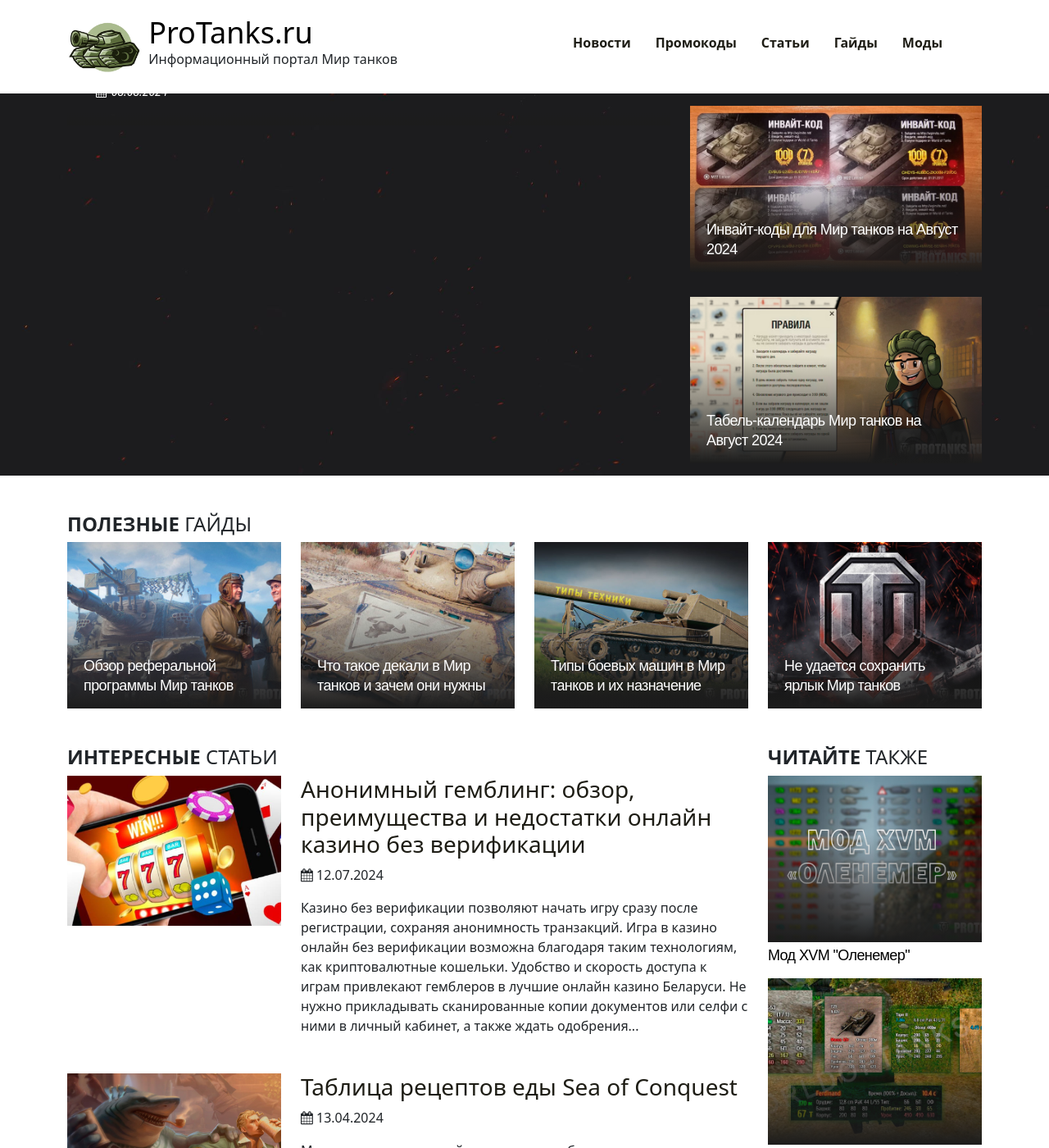
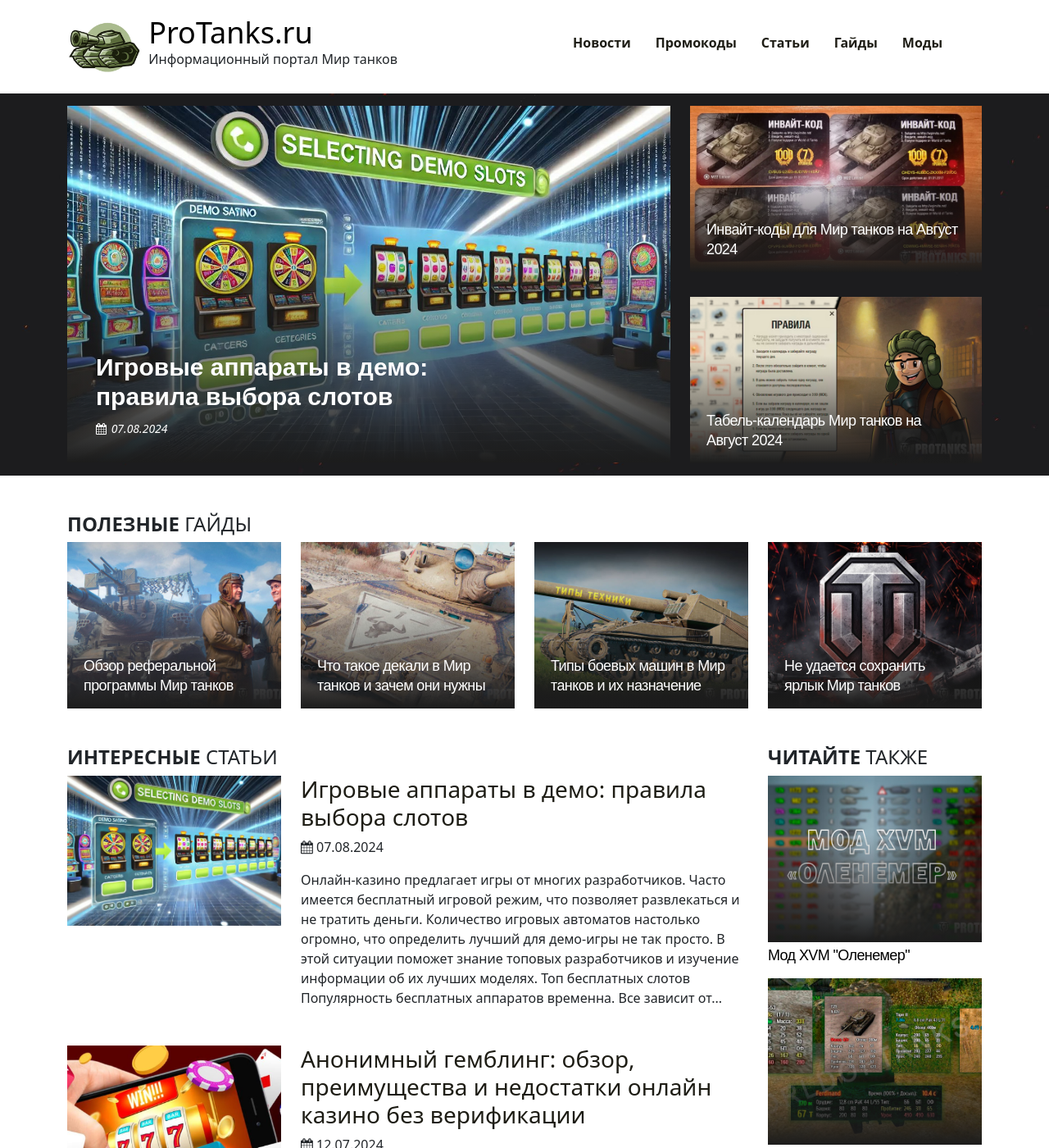
Before and after one commit to stblog/stblog.github.io, a Jekyll site: the page built from index.html, in a window 1280 px wide and 1400 px high. Shown: the whole window at 82% size. Built offline with Jekyll 4.4.1, drawn with Linux system fonts in a browser that asks for light colours; some of the changed text lies outside the part shown.

Commit message:
Update 2024-08-08-igrovye-apparaty-v-demo.markdown

```diff
--- a/_posts/2024-08-08-igrovye-apparaty-v-demo.markdown
+++ b/_posts/2024-08-08-igrovye-apparaty-v-demo.markdown
@@ -1,9 +1,9 @@
 ---
-title: Игровые аппараты в демо: правила выбора слотов
+title: 'Игровые аппараты в демо: правила выбора слотов'
 date: 2024-08-07 12:55:00 UTC
 categories:
 - articles
-header: Игровые аппараты в демо: правила выбора слотов
+header: 'Игровые аппараты в демо: правила выбора слотов'
 image: "/uploads/game543.JPG"
 description: Популярность бесплатных аппаратов временна. Все зависит от площадки и ее аудитории. В каждом случае топ лучших будет отличатся.
 ---
```
